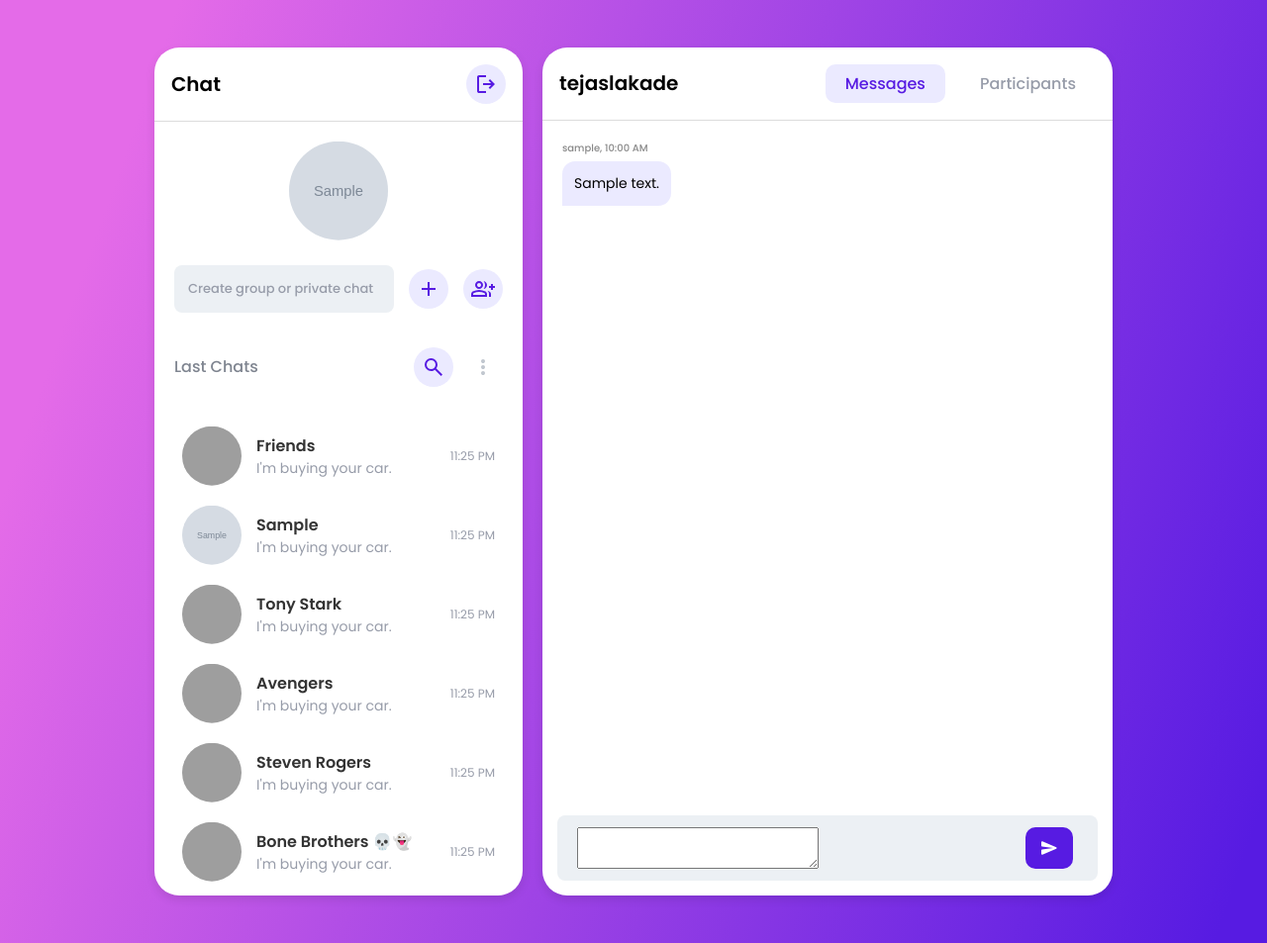
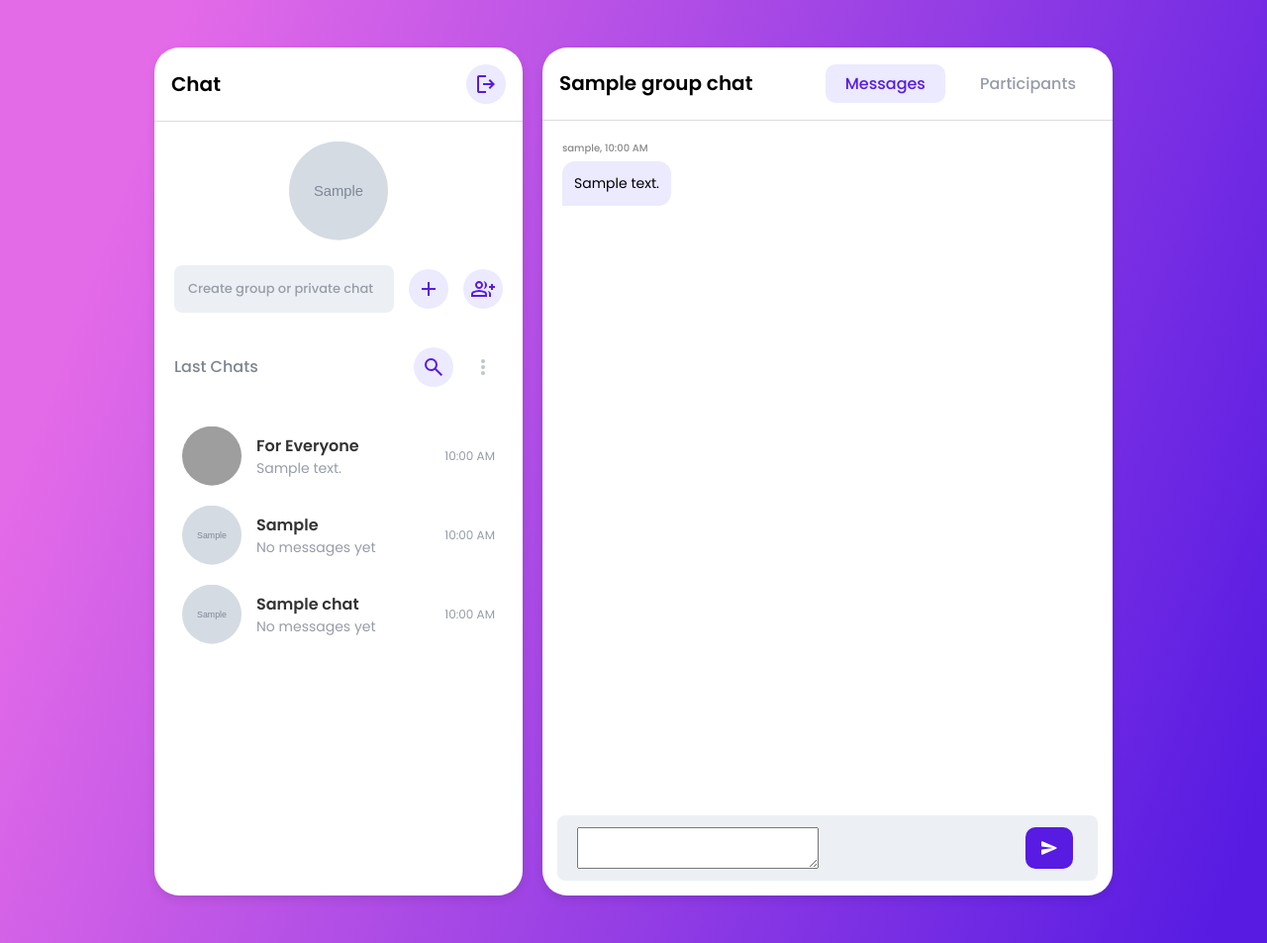
Before and after one commit to tejaslakade99/ChatApplication, a Django app: template templates/rtchat/index.html in a window 1280 px wide. Shown: the whole page at 99% size. Run offline with Django 3.2, Linux system fonts and the light colour scheme; data comes from the database, SQL or seed files in the repository; both versions use the stored data as it was after the commit; the template is opened without the code that fills it: values that come from a table or form of the project are taken from there, most other values are stand-ins (such as "Sample title", 1, 10 or a date in 2020); grey boxes marked "Sample" are stand-in pictures; form fields are guessed from the names that the template uses; some libraries are stand-ins or nearby versions; grey boxes are pictures that could not be loaded.

Commit message:
feat: implement multiple group chat support with last message and time annotations

```diff
--- a/ChatApplication/settings.py
+++ b/ChatApplication/settings.py
@@ -151,7 +151,7 @@ STATICFILES_DIRS = [
 # https://docs.djangoproject.com/en/4.2/ref/settings/#default-auto-field
 
 DEFAULT_AUTO_FIELD = 'django.db.models.BigAutoField'
-LOGIN_REDIRECT_URL = '/rtchat/'
+LOGIN_REDIRECT_URL = '/'
 LOGOUT_REDIRECT_URL = '/accounts/login/'
 EMAIL_BACKEND = 'django.core.mail.backends.console.EmailBackend'
 ACCOUNT_AUTHENTICATION_METHOD = 'email'
--- a/rtchat/models.py
+++ b/rtchat/models.py
@@ -6,11 +6,16 @@ import shortuuid
 # Create your models here.
 class GroupChat(models.Model):
   group_name = models.CharField(max_length=128, unique=True, default=shortuuid.uuid)
+  group_avatar = models.URLField(max_length=500, blank=True, null=True, default='https://cdn.pixabay.com/photo/2015/10/05/22/37/blank-profile-picture-973460_1280.png')
+  group_chat_name = models.CharField(max_length=128,null=True, blank=True)
+  admin = models.ForeignKey(User,null=True,blank=True, on_delete=models.SET_NULL)
   users_online = models.ManyToManyField(User, related_name='online_in_groups', blank=True)
   members = models.ManyToManyField(User, related_name='chat_groups', blank=True)
   is_private = models.BooleanField(default=False)
 
   def __str__(self):
+    if self.group_chat_name:
+      return self.group_name + f'[{self.group_chat_name}]'
     return self.group_name
 
 
--- a/rtchat/urls.py
+++ b/rtchat/urls.py
@@ -4,5 +4,8 @@ from . import views
 urlpatterns = [
   path("",views.index, name="index"),
   path("chat/<username>/", views.get_or_create_chatroom, name="start-chat"),
-  path("chat/room/<group_name>", views.index, name="chatroom"),
+  path("chat/room/<group_name>/", views.index, name="chatroom"),
+  path("chat/group/<group_name>/",views.create_group_chat, name="new-groupchat"),
+  path("chat/group/add/<groupname>/", views.add_in_group, name="add-in-group"),
+  path("chat/group/remove/<groupname>/", views.remove_in_group, name="remove-in-group"),
 ]
--- a/static/css/style.css
+++ b/static/css/style.css
@@ -321,6 +321,14 @@ section {
   border-radius: 10px;
 }
 
+.chat-participants{
+  flex: 1;
+}
+
+.chat-participants{
+  flex: 1;
+}
+
 .chat-participants ul {
   display: grid;
   gap: 1rem;
--- a/static/js/script.js
+++ b/static/js/script.js
@@ -1,32 +1,35 @@
-function hideChat() {
-  const chatSection = document.getElementById("chat-section");
-  const chatInput = document.getElementById("chat-input");
-  const messagesBtn = document.getElementById("messages");
-  const participantsBtn = document.getElementById("participants");
-  const chatParticipants = document.getElementById("chat-participants");
+// function hideChat() {
+//   const chatSection = document.getElementById("chat-section");
+//   const chatInput = document.getElementById("chat-input");
+//   const messagesBtn = document.getElementById("messages");
+//   const participantsBtn = document.getElementById("participants");
+//   const chatParticipants = document.getElementById("chat-participants");
 
-  chatParticipants.classList.remove("hidden");
-  messagesBtn.classList.remove("selected");
-  participantsBtn.classList.add("selected");
-  chatSection.classList.add("hidden");
-  chatInput.classList.add("hidden");
-}
+//   chatParticipants.classList.remove("hidden");
+//   messagesBtn.classList.remove("selected");
+//   participantsBtn.classList.add("selected");
+//   chatSection.classList.add("hidden");
+//   chatInput.classList.add("hidden");
+// }
 
 function toggleVisibility(isParticipants) {
   const chatSection = document.getElementById("chat-section");
   const chatInput = document.getElementById("chat-input");
+  const participantsInput = document.getElementById("participants-input");
   const messagesBtn = document.getElementById("messages");
   const participantsBtn = document.getElementById("participants");
   const chatParticipants = document.getElementById("chat-participants");
 
   if (isParticipants) {
     chatParticipants.classList.remove("hidden");
+    if(participantsInput) participantsInput.classList.remove("hidden");
     messagesBtn.classList.remove("selected");
     participantsBtn.classList.add("selected");
     chatSection.classList.add("hidden");
     chatInput.classList.add("hidden");
   } else {
     chatParticipants.classList.add("hidden");
+    if (participantsInput) participantsInput.classList.add("hidden");
     messagesBtn.classList.add("selected");
     participantsBtn.classList.remove("selected");
     chatSection.classList.remove("hidden");
--- a/templates/partials/online_users_p.html
+++ b/templates/partials/online_users_p.html
@@ -1,11 +1,11 @@
-<div id="online_users" hx-swap-oob="innerHTML">
+<ul id="online_users" hx-swap-oob="innerHTML">
   {% for ouser in online_users %}
   <li>
     <div class="chat-participants-avatar">
       <img src="{{ ouser.avatar }}" width="80px" height="80px" alt="User Avatar">
-      <span class="status-dot online"></span>
+      <span class="status-dot {{ouser.status}}"></span>
     </div>
     <p>{{ ouser.username }}</p>
   </li>
   {% endfor %}
-</div>
+</ul>
--- a/templates/rtchat/index.html
+++ b/templates/rtchat/index.html
@@ -84,16 +84,17 @@
 
       <div class="chat-list">
         <ul id="my-list">
-          <li onclick="redirectToLink('http://127.0.0.1:8000')">
+          <li onclick="redirectToLink('http://127.0.0.1:8000/chat/room/Friends/')">
             <dix class="chat-person-info">
               <img src="https://i.pinimg.com/736x/07/48/31/07483148dbe35e84d0e4c8e6457a5001.jpg" alt="Tony Stark"
                 class="chat-avatar">
               <div class="chat-details">
-                <h3>Friends</h3>
-                <p>I'm buying your car.</p>
+                <h3>For Everyone</h3>
+                <p>{{ friendsGroup.body|default:"No messages yet"|slice:":30" }}{% if friendsGroup.body|length > 20%}...
+                {% endif %}</p>
               </div>
             </dix>
-            <p class="time">11:25 PM</p>
+            <p class="time">{{friendsGroup.created|date:"h:i A"}}</p>
           </li>
           {% for chat in private_chats %}
           <li onclick="redirectToLink('/chat/room/{{chat.group_name}}')">
@@ -101,57 +102,27 @@
               <img src="{{chat.other_user_avatar}}" alt="Tony Stark" class="chat-avatar">
               <div class="chat-details">
                 <h3>{{chat.other_user}}</h3>
-                <p>I'm buying your car.</p>
+                <p>{{ chat.last_message|default:"No messages yet"|slice:":30" }}{% if chat.last_message|length > 20%}...
+                  {% endif %}</p>
               </div>
             </dix>
-            <p class="time">11:25 PM</p>
+            <p class="time">{{chat.time|date:"h:i A"}}</p>
           </li>
           {% endfor %}
-          <li>
-            <div class="chat-person-info">
-              <img src="https://i.pinimg.com/736x/bf/4b/39/bf4b399f95e00c09e275f31c6505e8e2.jpg" alt="Tony Stark"
-                class="chat-avatar">
+
+          {% for chat in all_group_chats %}
+          <li onclick="redirectToLink('/chat/room/{{chat.group_name}}')">
+            <dix class="chat-person-info">
+              <img src="{{chat.group_avatar}}" alt="Tony Stark" class="chat-avatar">
               <div class="chat-details">
-                <h3>Tony Stark</h3>
-                <p>I'm buying your car.</p>
+                <h3>{{chat.group_chat_name}}</h3>
+                <p>{{ chat.last_message|default:"No messages yet"|slice:":30" }}{% if chat.last_message|length > 20%}...{% endif %}
+                </p>
               </div>
-            </div>
-            <p class="time">11:25 PM</p>
+            </dix>
+            <p class="time">{{chat.time|date:"h:i A"}}</p>
           </li>
-          <li>
-            <div class="chat-person-info">
-              <img src="https://i.pinimg.com/736x/4f/91/70/4f91704c0e5155f99f5cbfa8c2e5443d.jpg" alt="Tony Stark"
-                class="chat-avatar">
-              <div class="chat-details">
-                <h3>Avengers</h3>
-                <p>I'm buying your car.</p>
-              </div>
-            </div>
-            <p class="time">11:25 PM</p>
-          </li>
-          <li>
-            <div class="chat-person-info">
-              <img src="https://i.pinimg.com/736x/f5/43/7f/f5437f9af24444706b97edb345fdc727.jpg" alt="Tony Stark"
-                class="chat-avatar">
-              <div class="chat-details">
-                <h3>Steven Rogers</h3>
-                <p>I'm buying your car.</p>
-              </div>
-            </div>
-            <p class="time">11:25 PM</p>
-          </li>
-          <li>
-            <div class="chat-person-info">
-              <img src="https://i.pinimg.com/736x/07/48/31/07483148dbe35e84d0e4c8e6457a5001.jpg" alt="Tony Stark"
-                class="chat-avatar">
-              <div class="chat-details">
-                <h3>Bone Brothers 💀👻</h3>
-                <p>I'm buying your car.</p>
-              </div>
-            </div>
-            <p class="time">11:25 PM</p>
-          </li>
-
+          {% endfor %}
           <!-- Repeat other chat list items as needed -->
         </ul>
       </div>
@@ -160,10 +131,12 @@
     <div class="chat-box">
       <!-- Chat Header -->
       <div class="chat-header">
-        {% if other_user %}
+        {% if group_chat.group_chat_name %}
+        <h3>{{group_chat.group_chat_name}}</h3>
+        {% elif other_user %}
         <h3>{{other_user.username}}</h3>
         {% else %}
-        <h3>Group Chat</h3>
+        <h3>For Everyone</h3>
         {% endif %}
         <div class="chat-right-header">
           <h4 id="messages" onclick="hideParticipants();" class="selected">Messages</h4>
@@ -210,44 +183,39 @@
 
       <div id="chat-participants" class="chat-participants hidden">
         <ul id="online_users">
-          <li>
-            <div class="chat-participants-avatar">
-              <img
-                src="https://images.unsplash.com/photo-1487412720507-e7ab37603c6f?q=80&w=2942&auto=format&fit=crop&ixlib=rb-4.0.3&ixid=M3wxMjA3fDB8MHxwaG90by1wYWdlfHx8fGVufDB8fHx8fA%3D%3D"
-                width="80px" height="80px" alt="">
-              <span class="status-dot offline"></span>
-            </div>
-            <p>Sophia Williams</p>
-          </li>
-          <li>
-            <div class="chat-participants-avatar">
-              <img
-                src="https://images.unsplash.com/photo-1512485694743-9c9538b4e6e0?q=80&w=3087&auto=format&fit=crop&ixlib=rb-4.0.3&ixid=M3wxMjA3fDB8MHxwaG90by1wYWdlfHx8fGVufDB8fHx8fA%3D%3D"
-                width="80px" height="80px" alt="">
-              <span class="status-dot online"></span>
-            </div>
-            <p>Sophia Williams</p>
-          </li>
-          <li>
-            <div class="chat-participants-avatar">
-              <img
-                src="https://images.unsplash.com/photo-1522075469751-3a6694fb2f61?q=80&w=2960&auto=format&fit=crop&ixlib=rb-4.0.3&ixid=M3wxMjA3fDB8MHxwaG90by1wYWdlfHx8fGVufDB8fHx8fA%3D%3D"
-                width="80px" height="80px" alt="">
-              <span class="status-dot offline"></span>
-            </div>
-            <p>Tejas Lakade</p>
-          </li>
-          <li>
-            <div class="chat-participants-avatar">
-              <img
-                src="https://images.unsplash.com/photo-1488426862026-3ee34a7d66df?q=80&w=1727&auto=format&fit=crop&ixlib=rb-4.0.3&ixid=M3wxMjA3fDB8MHxwaG90by1wYWdlfHx8fGVufDB8fHx8fA%3D%3D"
-                width="80px" height="80px" alt="">
-              <span class="status-dot online"></span>
-            </div>
-            <p>Olivia Brown</p>
-          </li>
         </ul>
       </div>
+      {% if group_chat.admin.username == user.username %}
+      <form id="participants-input" class="chat-input hidden"
+        hx-post="{% url 'add-in-group' groupname=group_chat.group_name %}" hx-target="#online_users" hx-swap="innerHTML"
+        _="on htmx:afterRequest reset() me">
+        {% csrf_token %}
+        <input type="text" placeholder="Enter username" name="user" id="user-input">
+
+        <!-- First Button -->
+        <button type="button" hx-post="{% url 'add-in-group' groupname=group_chat.group_name %}"
+          hx-vals="{'user': document.getElementById('user-input').value}" hx-target="#online_users" hx-swap="innerHTML"
+          _="on htmx:afterRequest reset() me">
+          <svg xmlns="http://www.w3.org/2000/svg" height="16px" viewBox="0 -960 960 960" width="16px">
+            <path
+              d="M720-400v-120H600v-80h120v-120h80v120h120v80H800v120h-80Zm-360-80q-66 0-113-47t-47-113q0-66 47-113t113-47q66 0 113 47t47 113q0 66-47 113t-113 47ZM40-160v-112q0-34 17.5-62.5T104-378q62-31 126-46.5T360-440q66 0 130 15.5T616-378q29 15 46.5 43.5T680-272v112H40Zm80-80h480v-32q0-11-5.5-20T580-306q-54-27-109-40.5T360-360q-56 0-111 13.5T140-306q-9 5-14.5 14t-5.5 20v32Zm240-320q33 0 56.5-23.5T440-640q0-33-23.5-56.5T360-720q-33 0-56.5 23.5T280-640q0 33 23.5 56.5T360-560Zm0-80Zm0 400Z"
+              fill="#FFFFFF" />
+          </svg>
+        </button>
+
+        <!-- Second Button -->
+        <button type="button" hx-post="{% url 'remove-in-group' groupname=group_chat.group_name %}"
+          hx-vals="{'user': document.getElementById('user-input').value}" hx-target="#online_users" hx-swap="innerHTML"
+          _="on htmx:afterRequest reset() me">
+          <svg xmlns="http://www.w3.org/2000/svg" height="20px" viewBox="0 -960 960 960" width="20px" fill="#e8eaed">
+            <path
+              d="M624-504v-72h240v72H624Zm-240 24q-60 0-102-42t-42-102q0-60 42-102t102-42q60 0 102 42t42 102q0 60-42 102t-102 42ZM96-192v-92q0-25.78 12.5-47.39T143-366q55-32 116-49t125-17q64 0 125 17t116 49q22 13 34.5 34.61T672-284v92H96Zm72-72h432v-20q0-6.47-3.03-11.76-3.02-5.3-7.97-8.24-47-27-99-41.5T384-360q-54 0-106 14.5T179-304q-4.95 2.94-7.98 8.24Q168-290.47 168-284v20Zm216.21-288Q414-552 435-573.21t21-51Q456-654 434.79-675t-51-21Q354-696 333-674.79t-21 51Q312-594 333.21-573t51 21Zm-.21-73Zm0 361Z" />
+          </svg>
+        </button>
+      </form>
+
+
+      {% endif %}
     </div>
   </section>
   <script>
@@ -274,7 +242,7 @@
           console.log("Creating chat at URL:", url);
         } else if (action === 'join_chat') {
           // Action for the second button
-          url = '/chat/join/' + username + '/'; // Adjust the URL as needed
+          url = '/chat/group/' + username + '/'; // Adjust the URL as needed
           console.log("Joining chat at URL:", url);
         }
 
```
Also changed, not shown: rtchat/consumers.py (+19 -14 lines), rtchat/views.py (+104 -6 lines), templates/partials/online_users_p2.html (added, +9 -0 lines), db.sqlite3 (added), rtchat/migrations/0007_groupchat_admin_groupchat_group_chat_name_and_more.py (added), rtchat/migrations/0008_groupchat_group_avatar_alter_groupchat_group_name.py (added).
